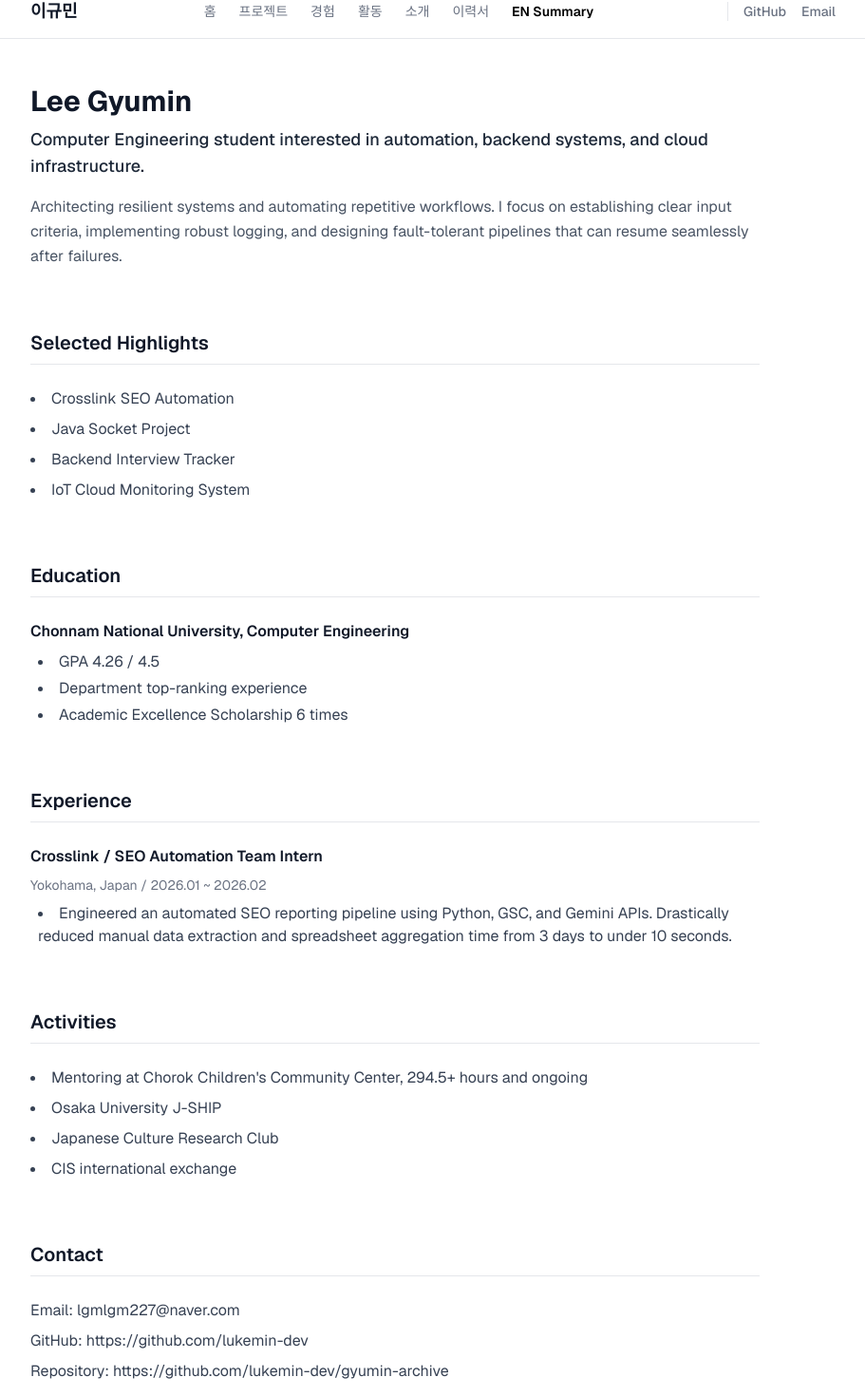
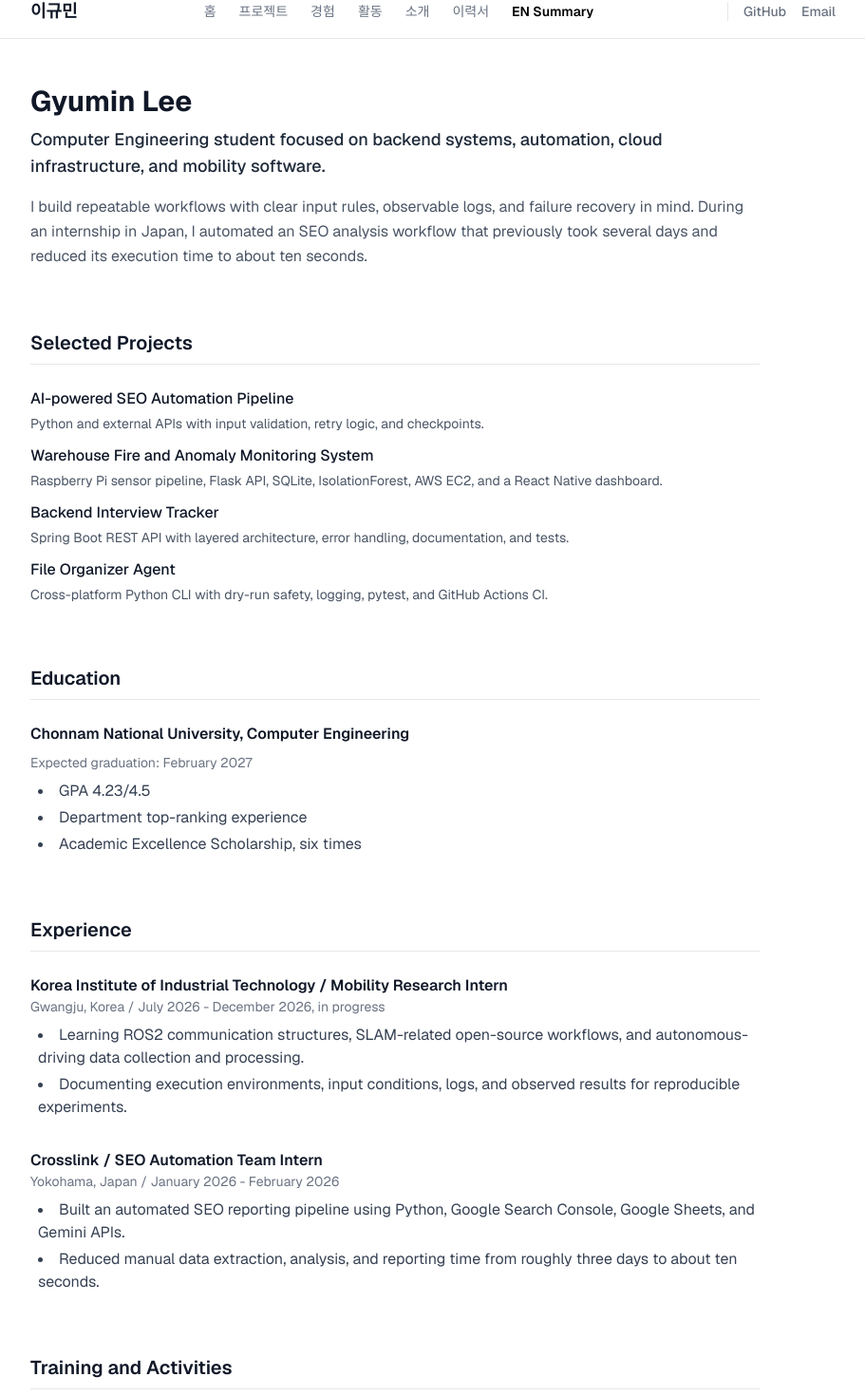
Before and after one commit to lukemin-dev/gyumin-archive, a Next.js app: page /en in a window 1280 px wide. Shown: the part 16-1486 px from the top of the page at 95% size, without its empty margins (184-1095 px from the left). Built offline with nearby package versions, Linux system fonts and the light colour scheme.

Commit message:
Refresh English summary with current experience

```diff
--- a/src/app/en/page.tsx
+++ b/src/app/en/page.tsx
@@ -1,83 +1,197 @@
+import Link from "next/link";
 import { profile } from "@/data/profile";
 
 export const metadata = {
   title: "Gyumin Lee | English Summary",
+  description:
+    "English summary of Gyumin Lee's backend, automation, cloud, and mobility software experience.",
 };
 
 export default function EnglishSummaryPage() {
+  const primaryEducation = profile.education[0];
+
   return (
     <div className="space-y-16 max-w-3xl">
-      {/* 1. Hero */}
       <section>
-        <h1 className="text-3xl font-bold text-gray-900 mb-2">Lee Gyumin</h1>
+        <h1 className="text-3xl font-bold text-gray-900 mb-2">
+          {profile.nameEn}
+        </h1>
         <p className="text-lg font-medium text-gray-800 mb-4">
-          Computer Engineering student interested in automation, backend systems, and cloud infrastructure.
+          Computer Engineering student focused on backend systems, automation,
+          cloud infrastructure, and mobility software.
         </p>
         <p className="text-gray-600 leading-relaxed">
-          Architecting resilient systems and automating repetitive workflows. I focus on establishing clear input criteria, implementing robust logging, and designing fault-tolerant pipelines that can resume seamlessly after failures.
+          I build repeatable workflows with clear input rules, observable logs,
+          and failure recovery in mind. During an internship in Japan, I
+          automated an SEO analysis workflow that previously took several days
+          and reduced its execution time to about ten seconds.
         </p>
       </section>
 
-      {/* 2. Selected Highlights */}
       <section>
-        <h2 className="text-xl font-semibold text-gray-900 mb-6 border-b border-gray-200 pb-2">Selected Highlights</h2>
-        <ul className="list-disc list-inside space-y-2 text-gray-700">
-          <li>Crosslink SEO Automation</li>
-          <li>Java Socket Project</li>
-          <li>Backend Interview Tracker</li>
-          <li>IoT Cloud Monitoring System</li>
+        <h2 className="text-xl font-semibold text-gray-900 mb-6 border-b border-gray-200 pb-2">
+          Selected Projects
+        </h2>
+        <ul className="space-y-3 text-gray-700">
+          <li>
+            <Link
+              href="/projects/seo-automation"
+              className="font-medium text-gray-900 hover:underline underline-offset-4"
+            >
+              AI-powered SEO Automation Pipeline
+            </Link>
+            <p className="text-sm text-gray-600 mt-1">
+              Python and external APIs with input validation, retry logic, and
+              checkpoints.
+            </p>
+          </li>
+          <li>
+            <Link
+              href="/projects/warehouse-fire-anomaly-monitor"
+              className="font-medium text-gray-900 hover:underline underline-offset-4"
+            >
+              Warehouse Fire and Anomaly Monitoring System
+            </Link>
+            <p className="text-sm text-gray-600 mt-1">
+              Raspberry Pi sensor pipeline, Flask API, SQLite, IsolationForest,
+              AWS EC2, and a React Native dashboard.
+            </p>
+          </li>
+          <li>
+            <Link
+              href="/projects/backend-interview-tracker"
+              className="font-medium text-gray-900 hover:underline underline-offset-4"
+            >
+              Backend Interview Tracker
+            </Link>
+            <p className="text-sm text-gray-600 mt-1">
+              Spring Boot REST API with layered architecture, error handling,
+              documentation, and tests.
+            </p>
+          </li>
+          <li>
+            <Link
+              href="/projects/file-organizer-agent"
+              className="font-medium text-gray-900 hover:underline underline-offset-4"
+            >
+              File Organizer Agent
+            </Link>
+            <p className="text-sm text-gray-600 mt-1">
+              Cross-platform Python CLI with dry-run safety, logging, pytest,
+              and GitHub Actions CI.
+            </p>
+          </li>
         </ul>
       </section>
 
-      {/* 3. Education */}
       <section>
-        <h2 className="text-xl font-semibold text-gray-900 mb-6 border-b border-gray-200 pb-2">Education</h2>
+        <h2 className="text-xl font-semibold text-gray-900 mb-6 border-b border-gray-200 pb-2">
+          Education
+        </h2>
         <div className="space-y-2 text-gray-700">
-          <p className="font-semibold text-gray-900">Chonnam National University, Computer Engineering</p>
+          <p className="font-semibold text-gray-900">
+            Chonnam National University, Computer Engineering
+          </p>
+          <p className="text-sm text-gray-500">
+            Expected graduation: February 2027
+          </p>
           <ul className="list-disc list-inside space-y-1 ml-2">
-            <li>GPA 4.26 / 4.5</li>
+            <li>GPA {primaryEducation?.gpa ?? "-"}</li>
             <li>Department top-ranking experience</li>
-            <li>Academic Excellence Scholarship 6 times</li>
+            <li>Academic Excellence Scholarship, six times</li>
           </ul>
         </div>
       </section>
 
-      {/* 4. Experience */}
       <section>
-        <h2 className="text-xl font-semibold text-gray-900 mb-6 border-b border-gray-200 pb-2">Experience</h2>
-        <div className="space-y-2 text-gray-700">
-          <p className="font-semibold text-gray-900">Crosslink / SEO Automation Team Intern</p>
-          <p className="text-sm text-gray-500 mb-2">Yokohama, Japan / 2026.01 ~ 2026.02</p>
-          <ul className="list-disc list-inside space-y-1 ml-2">
-            <li>Engineered an automated SEO reporting pipeline using Python, GSC, and Gemini APIs. Drastically reduced manual data extraction and spreadsheet aggregation time from 3 days to under 10 seconds.</li>
-          </ul>
+        <h2 className="text-xl font-semibold text-gray-900 mb-6 border-b border-gray-200 pb-2">
+          Experience
+        </h2>
+        <div className="space-y-8 text-gray-700">
+          <div>
+            <p className="font-semibold text-gray-900">
+              Korea Institute of Industrial Technology / Mobility Research Intern
+            </p>
+            <p className="text-sm text-gray-500 mb-2">
+              Gwangju, Korea / July 2026 - December 2026, in progress
+            </p>
+            <ul className="list-disc list-inside space-y-1 ml-2">
+              <li>
+                Learning ROS2 communication structures, SLAM-related open-source
+                workflows, and autonomous-driving data collection and processing.
+              </li>
+              <li>
+                Documenting execution environments, input conditions, logs, and
+                observed results for reproducible experiments.
+              </li>
+            </ul>
+          </div>
+
+          <div>
+            <p className="font-semibold text-gray-900">
+              Crosslink / SEO Automation Team Intern
+            </p>
+            <p className="text-sm text-gray-500 mb-2">
+              Yokohama, Japan / January 2026 - February 2026
+            </p>
+            <ul className="list-disc list-inside space-y-1 ml-2">
+              <li>
+                Built an automated SEO reporting pipeline using Python, Google
+                Search Console, Google Sheets, and Gemini APIs.
+              </li>
+              <li>
+                Reduced manual data extraction, analysis, and reporting time
+                from roughly three days to about ten seconds.
+              </li>
+            </ul>
+          </div>
         </div>
       </section>
 
-      {/* 5. Activities */}
       <section>
-        <h2 className="text-xl font-semibold text-gray-900 mb-6 border-b border-gray-200 pb-2">Activities</h2>
+        <h2 className="text-xl font-semibold text-gray-900 mb-6 border-b border-gray-200 pb-2">
+          Training and Activities
+        </h2>
         <ul className="list-disc list-inside space-y-2 text-gray-700">
-          <li>Mentoring at Chorok Children&apos;s Community Center, 294.5+ hours and ongoing</li>
-          <li>Osaka University J-SHIP</li>
-          <li>Japanese Culture Research Club</li>
-          <li>CIS international exchange</li>
+          <li>AWS Master Class, completed</li>
+          <li>H-Mobility Class Autonomous Driving Perception Track, completed</li>
+          <li>
+            Academic mentoring at Chorok Children&apos;s Community Center, 294.5
+            total hours
+          </li>
+          <li>Osaka University J-SHIP Program</li>
         </ul>
       </section>
 
-      {/* 6. Contact */}
       <section>
-        <h2 className="text-xl font-semibold text-gray-900 mb-6 border-b border-gray-200 pb-2">Contact</h2>
+        <h2 className="text-xl font-semibold text-gray-900 mb-6 border-b border-gray-200 pb-2">
+          Contact
+        </h2>
         <div className="flex flex-col gap-2 text-gray-700">
-          <a href={`mailto:${profile.email}`} className="hover:text-black hover:underline w-fit">
+          <a
+            href={`mailto:${profile.email}`}
+            className="hover:text-black hover:underline w-fit"
+          >
             Email: {profile.email}
           </a>
-          <a href={profile.github} target="_blank" rel="noopener noreferrer" className="hover:text-black hover:underline w-fit">
+          <a
+            href={profile.github}
+            target="_blank"
+            rel="noopener noreferrer"
+            className="hover:text-black hover:underline w-fit"
+          >
             GitHub: {profile.github}
           </a>
-          <a href={profile.portfolioRepo} target="_blank" rel="noopener noreferrer" className="hover:text-black hover:underline w-fit">
-            Repository: {profile.portfolioRepo}
-          </a>
+          {profile.portfolioRepo && (
+            <a
+              href={profile.portfolioRepo}
+              target="_blank"
+              rel="noopener noreferrer"
+              className="hover:text-black hover:underline w-fit"
+            >
+              Portfolio repository: {profile.portfolioRepo}
+            </a>
+          )}
         </div>
       </section>
     </div>
```
